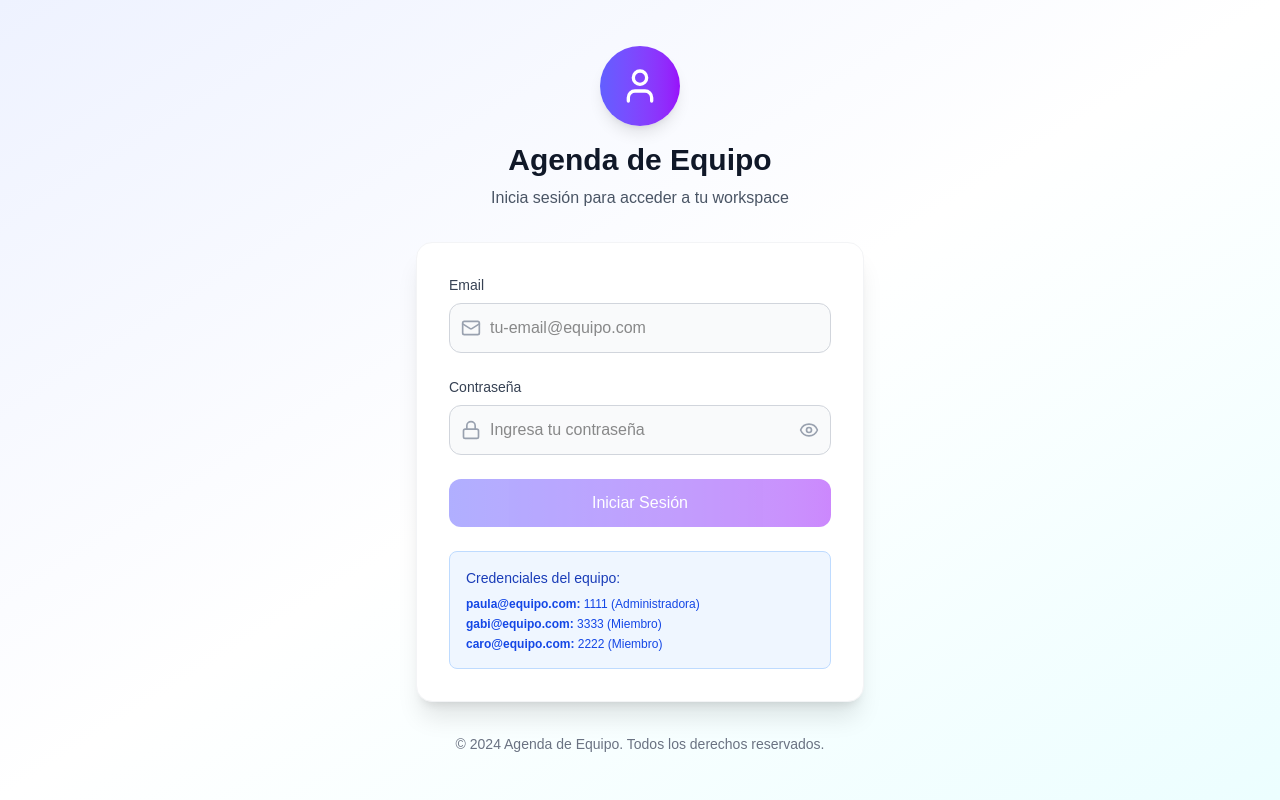
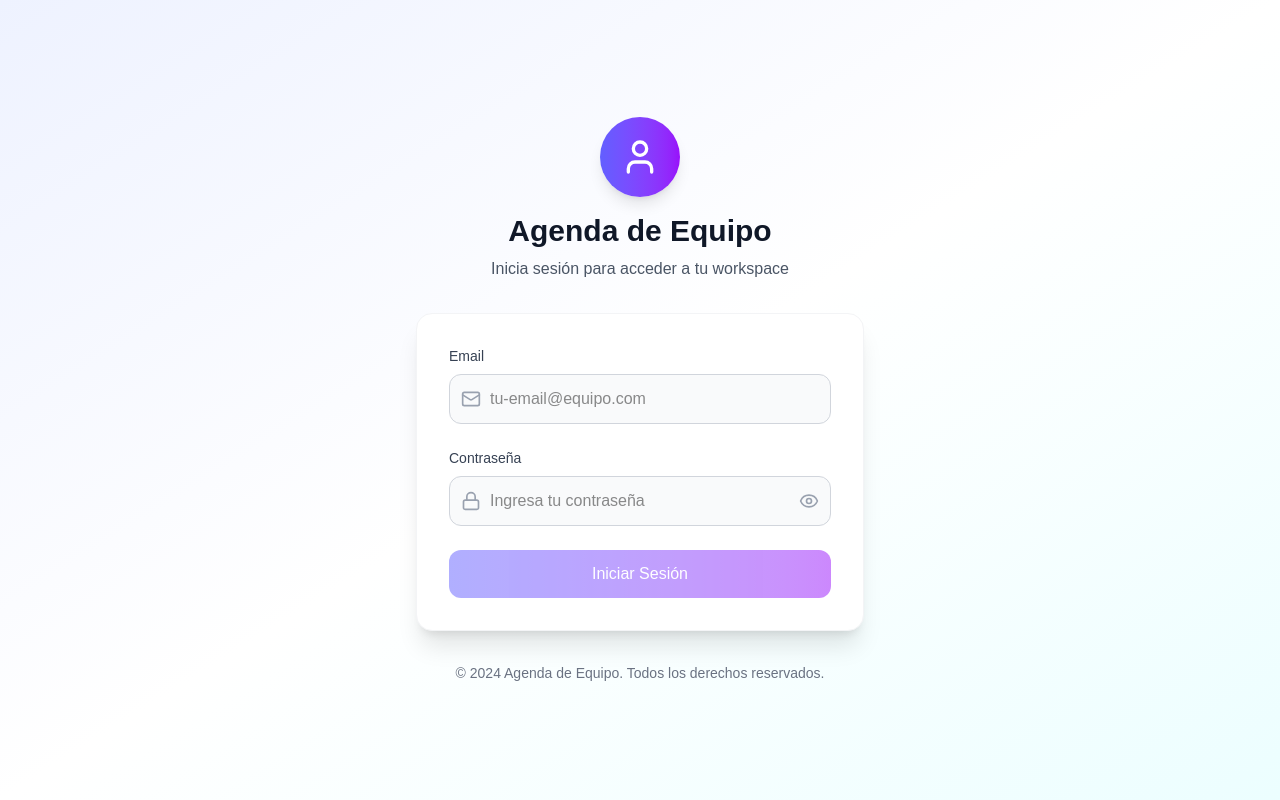
Before and after one commit to Alejandro-Santangelo/Agenda_Equipo, a Next.js app: page / in a window 1280 px wide. Built offline with nearby package versions, Linux system fonts and the light colour scheme; no server answers.

Commit message:
limpiando el formulario de loguin

```diff
--- a/src/components/LoginScreen.tsx
+++ b/src/components/LoginScreen.tsx
@@ -156,16 +156,6 @@ export default function LoginScreen() {
                 <span>Iniciar Sesión</span>
               )}
             </button>
-
-            {/* Demo Credentials */}
-            <div className="mt-6 p-4 bg-blue-50 rounded-lg border border-blue-200">
-              <p className="text-sm font-medium text-blue-800 mb-2">Credenciales del equipo:</p>
-              <div className="text-xs text-blue-700 space-y-1">
-                <div><strong>paula@equipo.com:</strong> 1111 (Administradora)</div>
-                <div><strong>gabi@equipo.com:</strong> 3333 (Miembro)</div>
-                <div><strong>caro@equipo.com:</strong> 2222 (Miembro)</div>
-              </div>
-            </div>
           </form>
         </div>
 
```
